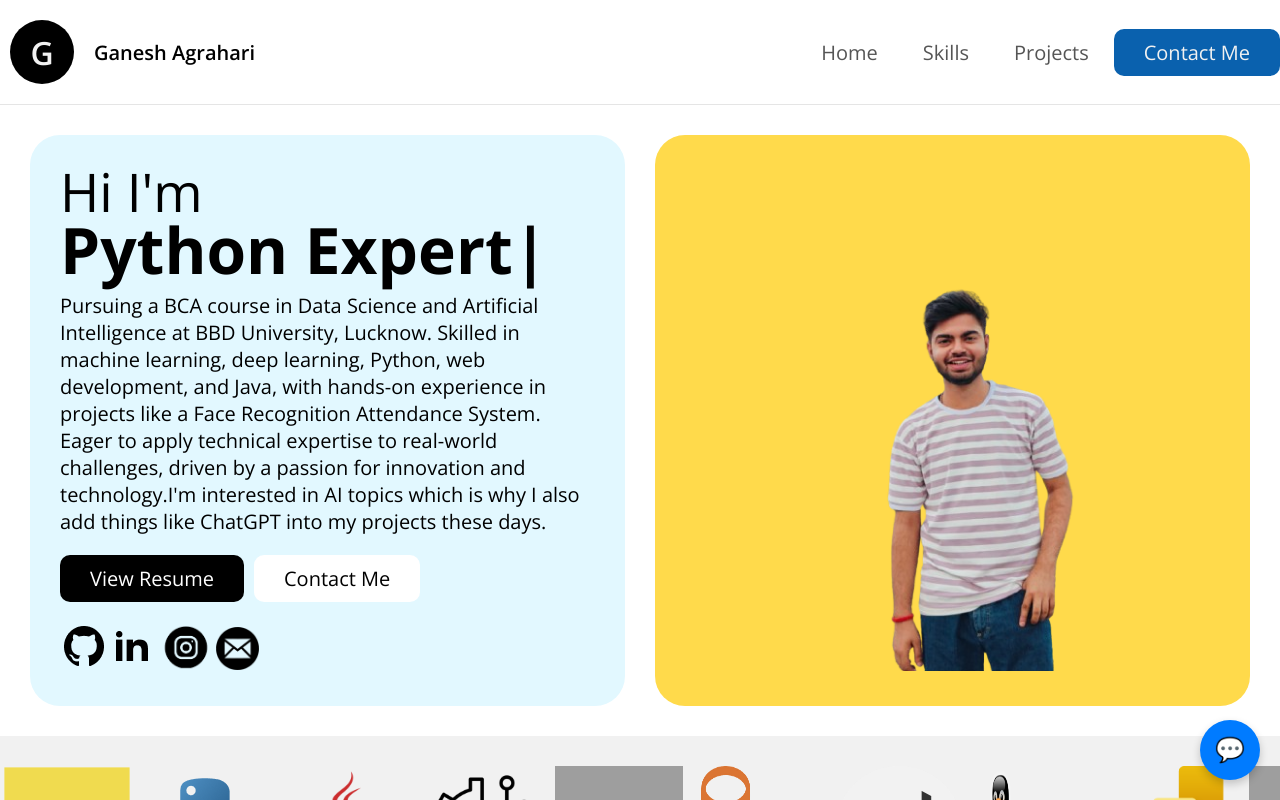
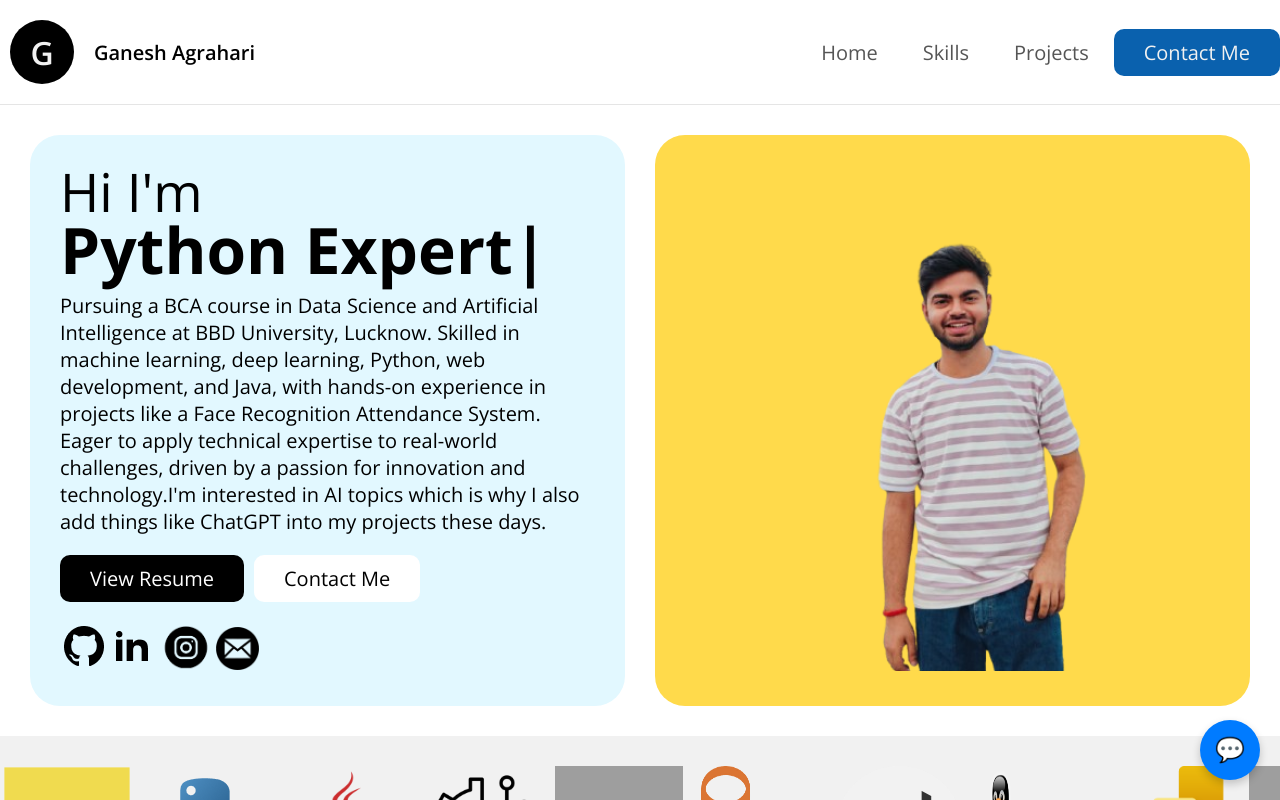
Before and after one commit to ganeshagrahari/ganesh-site-deploy, a Next.js app: page / in a window 1280 px wide. Shown: the top 800 px of the page. Built offline with nearby package versions, Linux system fonts and the light colour scheme; grey boxes are pictures that could not be loaded; some icons are missing.

Commit message:
make some update

```diff
--- a/app/globals.css
+++ b/app/globals.css
@@ -254,7 +254,7 @@ h1 {
 
   .hero-yellow img {
 	margin-top: -105px;
-	max-width: 420px;
+	max-width: 470px;
 	margin-bottom: 20px;
 	margin-left: 30px;
 
```
